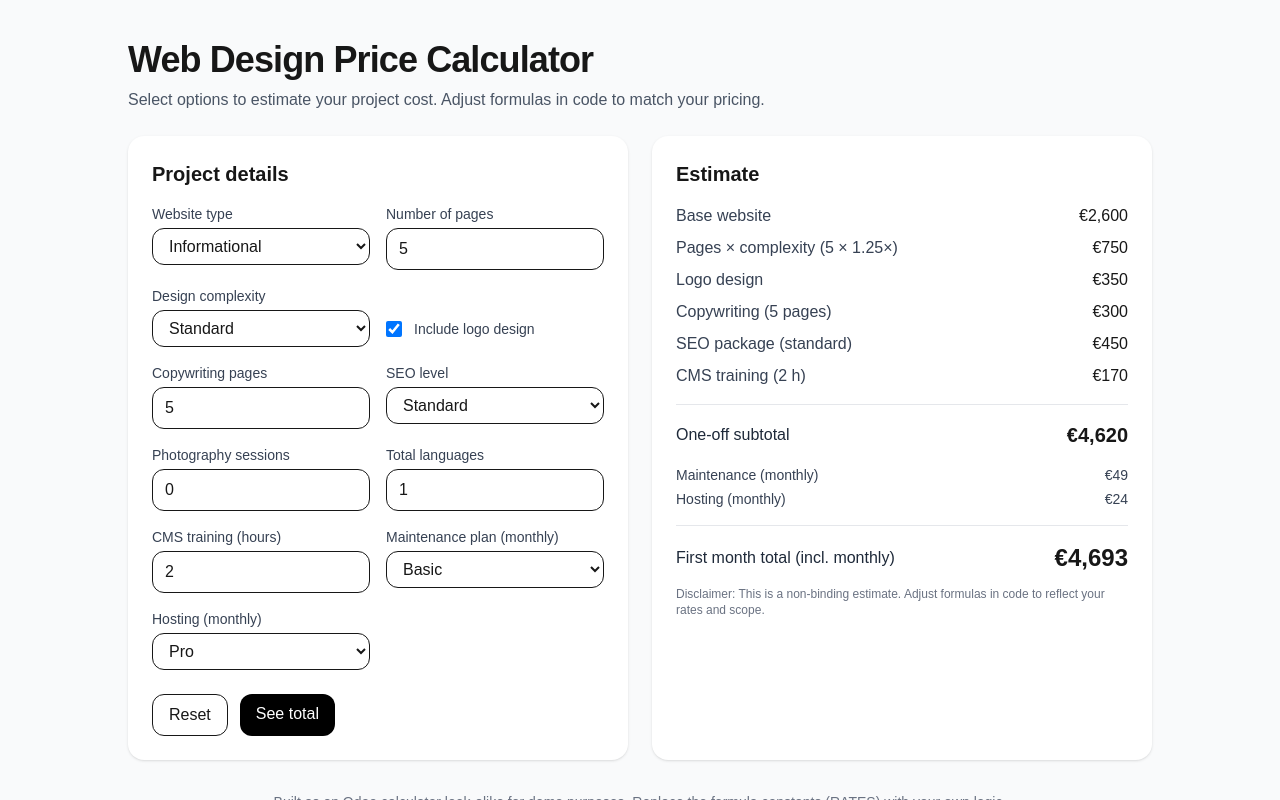
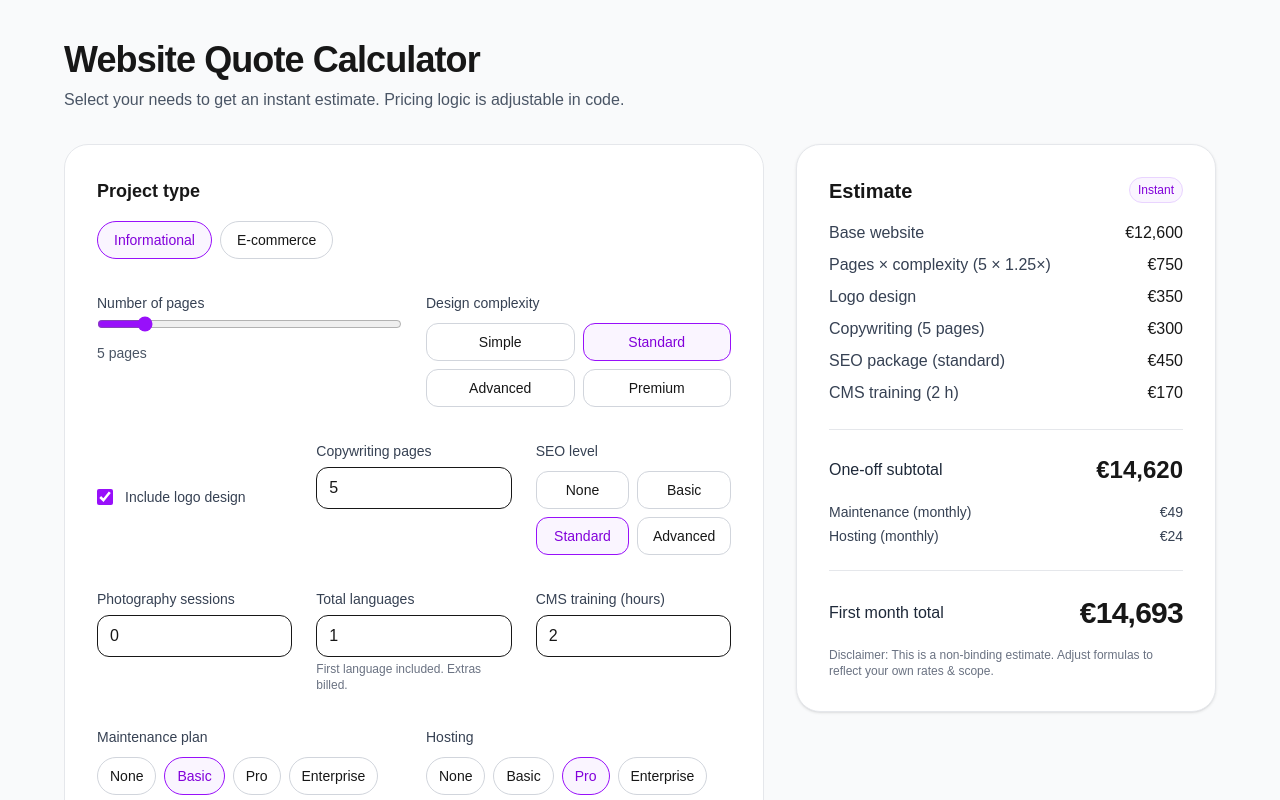
Before and after one commit to joniwinsten-lab/odoo-calculator, a Next.js app: page / in a window 1280 px wide. Shown: the top 800 px of the page. Built offline with nearby package versions, Linux system fonts and the light colour scheme.

Commit message:
Muokattu ulkoasu Odoo-tyyliseksi

```diff
--- a/src/app/page.tsx
+++ b/src/app/page.tsx
@@ -3,19 +3,20 @@ import React, { useMemo, useState } from "react";
 
 // Web Design Price Calculator – Odoo-style clone (customizable formulas)
 // --------------------------------------------------------------
-// How to use in Next.js (App Router):
-// 1) Create a new Next.js project: npx create-next-app@latest my-calculator --ts
-// 2) Add Tailwind (follow Next.js + Tailwind guide) or use a CSS reset. This file uses Tailwind classes.
-// 3) Create app/page.tsx and paste this component there OR import it into your page.
-// 4) Deploy to Vercel. Adjust FORMULAS below to match your pricing.
+// Notes:
+// - This variant aims to mimic the Odoo calculator layout & feel:
+//   left column with grouped sections + right sticky summary card,
+//   pill radios, subtle borders, large total with badge-like hints.
+// - Uses a brand-ish accent similar to Odoo (purple tone) via Tailwind classes.
+//   Adjust the "accent" classes below if you have a Tailwind theme.
 
 // -----------------
 // PRICING FORMULAS
 // -----------------
 // Tweak these numbers to your actual business logic.
 const RATES = {
-  baseWebsite: 2600,           // base price for a simple website
-  ecommerceAddon: 2900,        // add-on if e-commerce is selected
+  baseWebsite: 12600,           // base price for a simple website
+  ecommerceAddon: 900,        // add-on if e-commerce is selected
   pageDesign: 120,            // per page design/implementation
   designComplexity: {         // multiplier for complexity
     simple: 1.0,
@@ -124,176 +125,153 @@ export default function WebDesignCalculator() {
 
   return (
     <div className="min-h-screen w-full bg-gray-50 flex flex-col items-center py-10 px-4">
-      <div className="max-w-5xl w-full grid lg:grid-cols-2 gap-6">
+      <div className="max-w-6xl w-full grid lg:grid-cols-[1fr_420px] gap-8">
         <header className="lg:col-span-2">
-          <h1 className="text-3xl md:text-4xl font-semibold tracking-tight">Web Design Price Calculator</h1>
-          <p className="text-gray-600 mt-2">Select options to estimate your project cost. Adjust formulas in code to match your pricing.</p>
+          <h1 className="text-3xl md:text-4xl font-semibold tracking-tight">Website Quote Calculator</h1>
+          <p className="text-gray-600 mt-2">Select your needs to get an instant estimate. Pricing logic is adjustable in code.</p>
         </header>
 
         {/* LEFT: Form */}
-        <section className="bg-white rounded-2xl shadow p-5 md:p-6">
-          <h2 className="text-xl font-semibold mb-4">Project details</h2>
-
-          <div className="grid grid-cols-1 md:grid-cols-2 gap-4">
-            {/* Website type */}
-            <div className="flex flex-col">
-              <label className="text-sm text-gray-700 mb-1">Website type</label>
-              <select
-                className="border rounded-xl px-3 py-2"
-                value={inputs.websiteType}
-                onChange={(e) => update({ websiteType: e.target.value as any })}
-              >
-                <option value="basic">Informational</option>
-                <option value="ecommerce">E‑commerce</option>
-              </select>
-            </div>
-
-            {/* Pages */}
-            <div className="flex flex-col">
-              <label className="text-sm text-gray-700 mb-1">Number of pages</label>
-              <input
-                type="number"
-                min={1}
-                className="border rounded-xl px-3 py-2"
-                value={inputs.pages}
-                onChange={(e) => update({ pages: Number(e.target.value) })}
-              />
-            </div>
-
-            {/* Complexity */}
-            <div className="flex flex-col">
-              <label className="text-sm text-gray-700 mb-1">Design complexity</label>
-              <select
-                className="border rounded-xl px-3 py-2"
-                value={inputs.complexity}
-                onChange={(e) => update({ complexity: e.target.value as any })}
-              >
-                <option value="simple">Simple</option>
-                <option value="standard">Standard</option>
-                <option value="advanced">Advanced</option>
-                <option value="premium">Premium</option>
-              </select>
-            </div>
-
-            {/* Logo */}
-            <div className="flex items-center gap-3 mt-6">
-              <input
-                id="logo"
-                type="checkbox"
-                className="size-4"
-                checked={inputs.logoNeeded}
-                onChange={(e) => update({ logoNeeded: e.target.checked })}
-              />
-              <label htmlFor="logo" className="text-sm text-gray-700">Include logo design</label>
-            </div>
-
-            {/* Copywriting */}
-            <div className="flex flex-col">
-              <label className="text-sm text-gray-700 mb-1">Copywriting pages</label>
-              <input
-                type="number"
-                min={0}
-                className="border rounded-xl px-3 py-2"
-                value={inputs.copywritingPages}
-                onChange={(e) => update({ copywritingPages: Number(e.target.value) })}
-              />
-            </div>
-
-            {/* SEO */}
-            <div className="flex flex-col">
-              <label className="text-sm text-gray-700 mb-1">SEO level</label>
-              <select
-                className="border rounded-xl px-3 py-2"
-                value={inputs.seoLevel}
-                onChange={(e) => update({ seoLevel: e.target.value as any })}
-              >
-                <option value="none">None</option>
-                <option value="basic">Basic</option>
-                <option value="standard">Standard</option>
-                <option value="advanced">Advanced</option>
-              </select>
-            </div>
-
-            {/* Photography */}
-            <div className="flex flex-col">
-              <label className="text-sm text-gray-700 mb-1">Photography sessions</label>
-              <input
-                type="number"
-                min={0}
-                className="border rounded-xl px-3 py-2"
-                value={inputs.photoSessions}
-                onChange={(e) => update({ photoSessions: Number(e.target.value) })}
-              />
-            </div>
-
-            {/* Languages */}
-            <div className="flex flex-col">
-              <label className="text-sm text-gray-700 mb-1">Total languages</label>
-              <input
-                type="number"
-                min={1}
-                className="border rounded-xl px-3 py-2"
-                value={inputs.languages}
-                onChange={(e) => update({ languages: Number(e.target.value) })}
-              />
-            </div>
-
-            {/* Training */}
-            <div className="flex flex-col">
-              <label className="text-sm text-gray-700 mb-1">CMS training (hours)</label>
-              <input
-                type="number"
-                min={0}
-                className="border rounded-xl px-3 py-2"
-                value={inputs.trainingHours}
-                onChange={(e) => update({ trainingHours: Number(e.target.value) })}
-              />
-            </div>
-
-            {/* Maintenance */}
-            <div className="flex flex-col">
-              <label className="text-sm text-gray-700 mb-1">Maintenance plan (monthly)</label>
-              <select
-                className="border rounded-xl px-3 py-2"
-                value={inputs.maintenance}
-                onChange={(e) => update({ maintenance: e.target.value as any })}
-              >
-                <option value="none">None</option>
-                <option value="basic">Basic</option>
-                <option value="pro">Pro</option>
-                <option value="enterprise">Enterprise</option>
-              </select>
-            </div>
-
-            {/* Hosting */}
-            <div className="flex flex-col">
-              <label className="text-sm text-gray-700 mb-1">Hosting (monthly)</label>
-              <select
-                className="border rounded-xl px-3 py-2"
-                value={inputs.hosting}
-                onChange={(e) => update({ hosting: e.target.value as any })}
-              >
-                <option value="none">None</option>
-                <option value="basic">Basic</option>
-                <option value="pro">Pro</option>
-                <option value="enterprise">Enterprise</option>
-              </select>
+        <section className="bg-white rounded-3xl border border-gray-200 p-6 md:p-8 space-y-8">
+          {/* Group: Project Type */}
+          <div>
+            <h2 className="text-lg font-semibold mb-4">Project type</h2>
+            <div className="flex flex-wrap gap-2">
+              {[
+                { key: "basic", label: "Informational" },
+                { key: "ecommerce", label: "E‑commerce" },
+              ].map(opt => (
+                <button
+                  key={opt.key}
+                  onClick={() => update({ websiteType: opt.key as any })}
+                  className={
+                    `px-4 py-2 rounded-full border text-sm transition ${
+                      inputs.websiteType === opt.key
+                        ? "border-purple-600 bg-purple-50 text-purple-700"
+                        : "border-gray-300 bg-white hover:bg-gray-50"
+                    }`
+                  }
+                >{opt.label}</button>
+              ))}
             </div>
           </div>
 
-          <div className="flex gap-3 mt-6">
+          {/* Group: Size & complexity */}
+          <div className="grid md:grid-cols-2 gap-6">
+            <div>
+              <label className="text-sm text-gray-700">Number of pages</label>
+              <input
+                type="range"
+                min={1}
+                max={30}
+                value={inputs.pages}
+                onChange={(e) => update({ pages: Number(e.target.value) })}
+                className="w-full accent-purple-600"
+              />
+              <div className="mt-1 text-sm text-gray-600">{inputs.pages} page{inputs.pages===1?"":"s"}</div>
+            </div>
+
+            <div>
+              <label className="text-sm text-gray-700">Design complexity</label>
+              <div className="mt-2 grid grid-cols-2 gap-2">
+                {(["simple","standard","advanced","premium"] as const).map(key => (
+                  <button
+                    key={key}
+                    onClick={() => update({ complexity: key })}
+                    className={
+                      `px-3 py-2 rounded-xl border text-sm capitalize ${
+                        inputs.complexity === key
+                          ? "border-purple-600 bg-purple-50 text-purple-700"
+                          : "border-gray-300 bg-white hover:bg-gray-50"
+                      }`
+                    }
+                  >{key}</button>
+                ))}
+              </div>
+            </div>
+          </div>
+
+          {/* Group: Branding & content */}
+          <div className="grid md:grid-cols-3 gap-6">
+            <div className="flex items-center gap-3">
+              <input id="logo" type="checkbox" className="size-4 accent-purple-600" checked={inputs.logoNeeded} onChange={(e)=>update({logoNeeded:e.target.checked})} />
+              <label htmlFor="logo" className="text-sm text-gray-700">Include logo design</label>
+            </div>
+            <div>
+              <label className="text-sm text-gray-700">Copywriting pages</label>
+              <input type="number" min={0} value={inputs.copywritingPages} onChange={(e)=>update({copywritingPages:Number(e.target.value)})} className="mt-1 w-full border rounded-xl px-3 py-2" />
+            </div>
+            <div>
+              <label className="text-sm text-gray-700">SEO level</label>
+              <div className="mt-2 grid grid-cols-2 gap-2">
+                {(["none","basic","standard","advanced"] as const).map(key => (
+                  <button
+                    key={key}
+                    onClick={() => update({ seoLevel: key })}
+                    className={`px-3 py-2 rounded-xl border text-sm capitalize ${inputs.seoLevel===key?"border-purple-600 bg-purple-50 text-purple-700":"border-gray-300 bg-white hover:bg-gray-50"}`}
+                  >{key}</button>
+                ))}
+              </div>
+            </div>
+          </div>
+
+          {/* Group: Media & languages */}
+          <div className="grid md:grid-cols-3 gap-6">
+            <div>
+              <label className="text-sm text-gray-700">Photography sessions</label>
+              <input type="number" min={0} value={inputs.photoSessions} onChange={(e)=>update({photoSessions:Number(e.target.value)})} className="mt-1 w-full border rounded-xl px-3 py-2" />
+            </div>
+            <div>
+              <label className="text-sm text-gray-700">Total languages</label>
+              <input type="number" min={1} value={inputs.languages} onChange={(e)=>update({languages:Number(e.target.value)})} className="mt-1 w-full border rounded-xl px-3 py-2" />
+              <p className="text-xs text-gray-500 mt-1">First language included. Extras billed.</p>
+            </div>
+            <div>
+              <label className="text-sm text-gray-700">CMS training (hours)</label>
+              <input type="number" min={0} value={inputs.trainingHours} onChange={(e)=>update({trainingHours:Number(e.target.value)})} className="mt-1 w-full border rounded-xl px-3 py-2" />
+            </div>
+          </div>
+
+          {/* Group: Care plans */}
+          <div className="grid md:grid-cols-2 gap-6">
+            <div>
+              <label className="text-sm text-gray-700">Maintenance plan</label>
+              <div className="mt-2 flex flex-wrap gap-2">
+                {Object.keys(RATES.maintenance).map((key) => (
+                  <button key={key}
+                    onClick={()=>update({maintenance: key as any})}
+                    className={`px-3 py-2 rounded-full border text-sm capitalize ${inputs.maintenance===key?"border-purple-600 bg-purple-50 text-purple-700":"border-gray-300 bg-white hover:bg-gray-50"}`}
+                  >{key}</button>
+                ))}
+              </div>
+            </div>
+            <div>
+              <label className="text-sm text-gray-700">Hosting</label>
+              <div className="mt-2 flex flex-wrap gap-2">
+                {Object.keys(RATES.hosting).map((key) => (
+                  <button key={key}
+                    onClick={()=>update({hosting: key as any})}
+                    className={`px-3 py-2 rounded-full border text-sm capitalize ${inputs.hosting===key?"border-purple-600 bg-purple-50 text-purple-700":"border-gray-300 bg-white hover:bg-gray-50"}`}
+                  >{key}</button>
+                ))}
+              </div>
+            </div>
+          </div>
+
+          <div className="flex gap-3 pt-2">
             <button onClick={reset} className="px-4 py-2 rounded-xl border hover:bg-gray-50 active:scale-[.99]">Reset</button>
-            <a
-              href="#result"
-              className="px-4 py-2 rounded-xl bg-black text-white hover:opacity-90 active:scale-[.99]"
-            >See total</a>
+            <a href="#result" className="px-4 py-2 rounded-xl bg-purple-600 text-white hover:bg-purple-700 active:scale-[.99]">See total</a>
           </div>
         </section>
 
-        {/* RIGHT: Summary */}
-        <aside id="result" className="bg-white rounded-2xl shadow p-5 md:p-6">
-          <h2 className="text-xl font-semibold mb-4">Estimate</h2>
-          <ul className="space-y-2">
+        {/* RIGHT: Sticky Summary */}
+        <aside id="result" className="self-start lg:sticky lg:top-8 bg-white rounded-3xl border border-gray-200 p-6 md:p-8 shadow-sm">
+          <div className="flex items-start justify-between gap-4">
+            <h2 className="text-xl font-semibold">Estimate</h2>
+            <span className="text-xs px-2 py-1 rounded-full bg-purple-50 text-purple-700 border border-purple-200">Instant</span>
+          </div>
+
+          <ul className="mt-4 space-y-2">
             {breakdown.items.map((row, i) => (
               <li key={i} className="flex items-baseline justify-between gap-4">
                 <span className="text-gray-700">{row.label}</span>
@@ -302,11 +280,11 @@ export default function WebDesignCalculator() {
             ))}
           </ul>
 
-          <div className="h-px bg-gray-200 my-4" />
+          <div className="h-px bg-gray-200 my-6" />
 
           <div className="flex items-center justify-between">
             <span className="text-gray-800 font-medium">One‑off subtotal</span>
-            <span className="text-xl font-semibold">{currency(breakdown.oneOffSubtotal)}</span>
+            <span className="text-2xl font-bold">{currency(breakdown.oneOffSubtotal)}</span>
           </div>
 
           <div className="mt-4 space-y-1 text-sm text-gray-700">
@@ -320,20 +298,19 @@ export default function WebDesignCalculator() {
             </div>
           </div>
 
-          <div className="h-px bg-gray-200 my-4" />
+          <div className="h-px bg-gray-200 my-6" />
 
           <div className="flex items-center justify-between">
-            <span className="text-gray-800 font-medium">First month total (incl. monthly)</span>
-            <span className="text-2xl font-bold">{currency(breakdown.grandTotalFirstMonth)}</span>
+            <span className="text-gray-800 font-medium">First month total</span>
+            <span className="text-3xl font-extrabold tracking-tight">{currency(breakdown.grandTotalFirstMonth)}</span>
           </div>
 
-          <p className="text-xs text-gray-500 mt-3">Disclaimer: This is a non‑binding estimate. Adjust formulas in code to reflect your rates and scope.</p>
+          <p className="text-xs text-gray-500 mt-4">Disclaimer: This is a non‑binding estimate. Adjust formulas to reflect your own rates & scope.</p>
         </aside>
 
         <footer className="lg:col-span-2 text-center text-sm text-gray-500 pt-2">
           <p>
-            Built as an Odoo calculator look‑alike for demo purposes.
-            Replace the formula constants (RATES) with your own logic.
+            Built as an Odoo‑style calculator demo. You can theme it further via Tailwind config (use brand purple accents).
           </p>
         </footer>
       </div>
```
